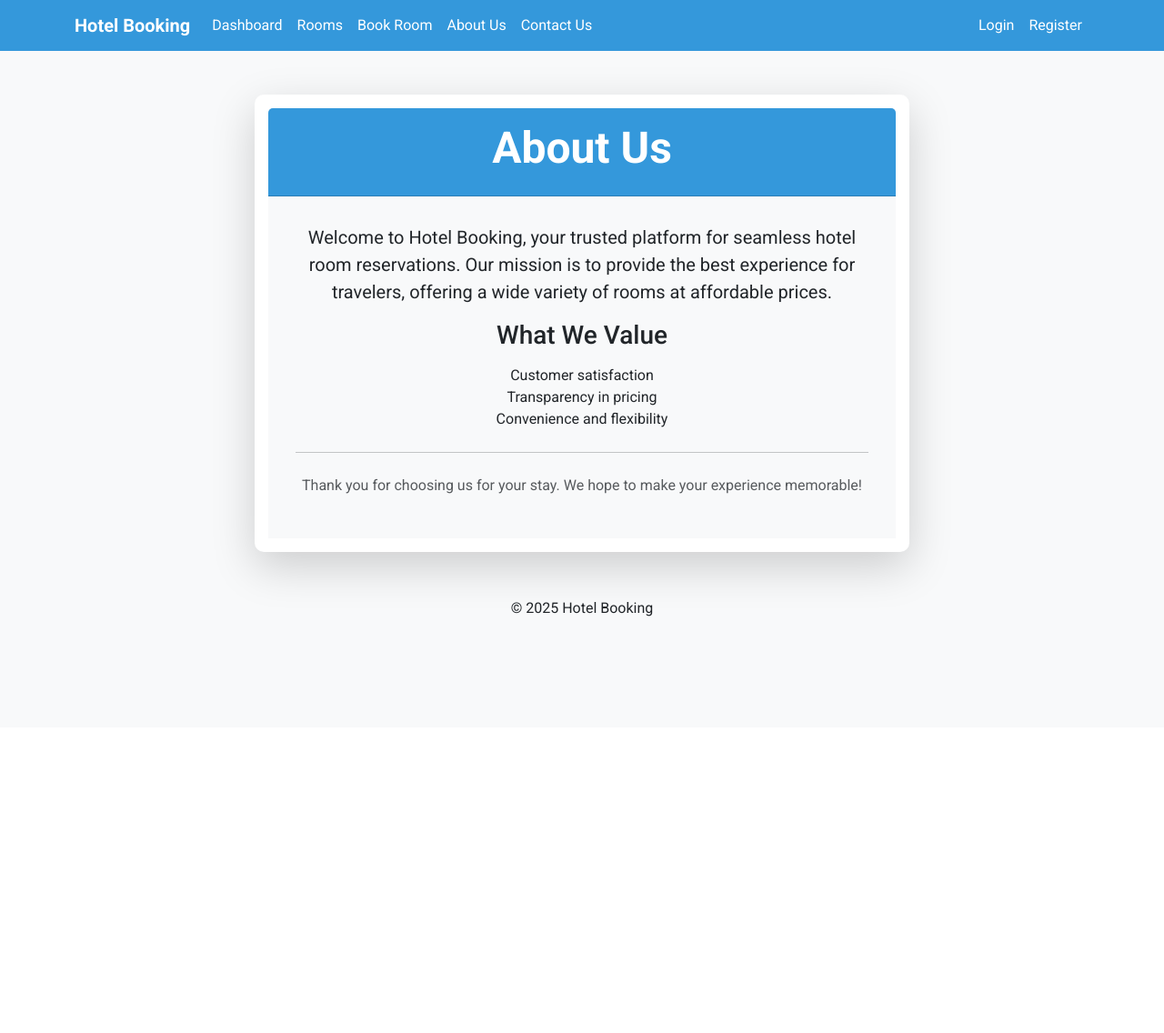
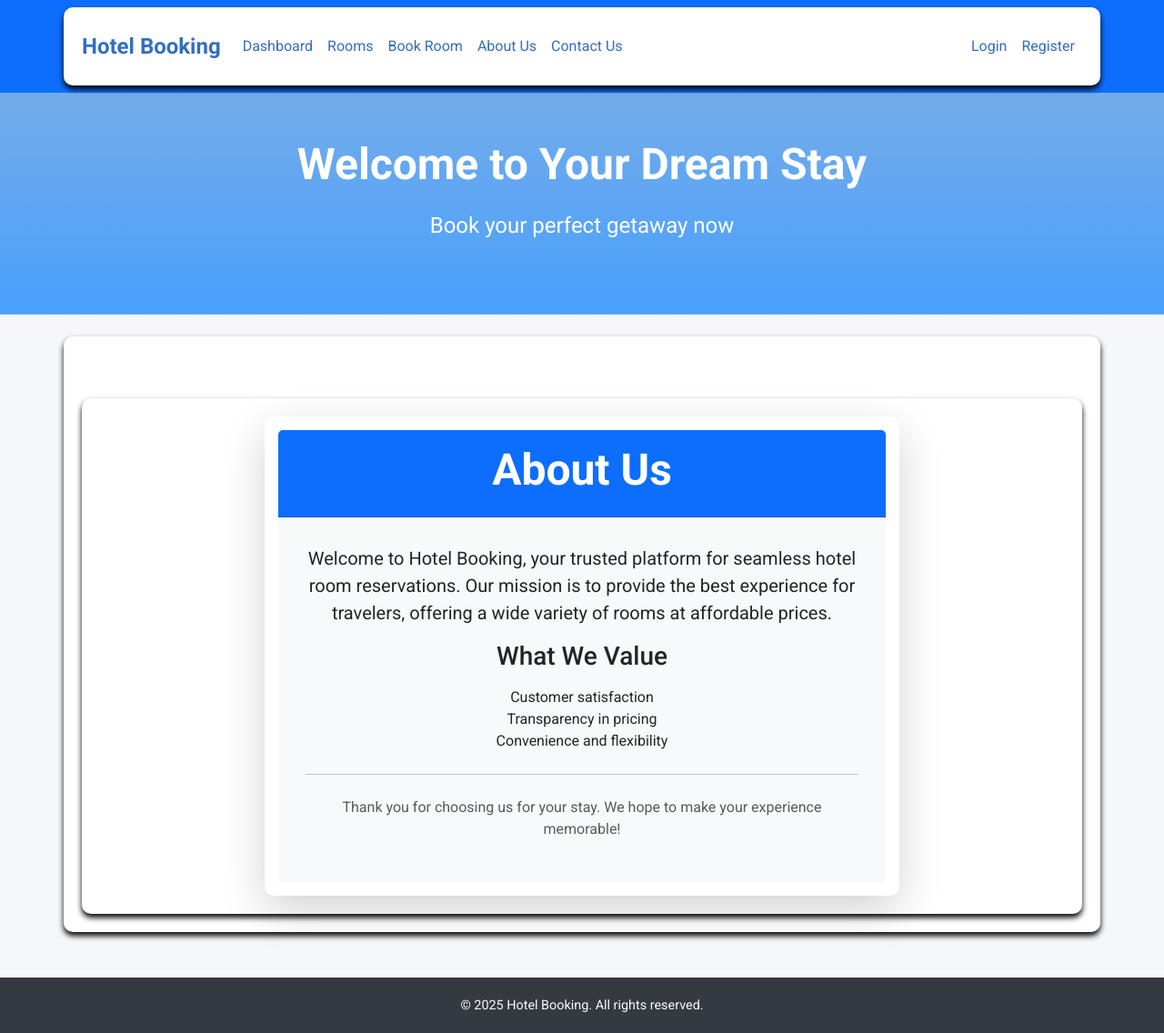
Before and after one commit to Korngmeng-Taing/Hotel-User-Booking, a Django app: page /about-us/ in a window 1280 px wide. Shown: the whole page at 91% size. Before the commit the page ends 678 px from the top, so only its background shows below. Run offline with Django 5.2, Linux system fonts and the light colour scheme; some libraries are stand-ins or nearby versions.

Commit message:
Your commit message

```diff
--- a/Hotel_booking/bookings/templates/bookings/main.html
+++ b/Hotel_booking/bookings/templates/bookings/main.html
@@ -15,25 +15,130 @@
     <!-- Google Fonts -->
     <link href="https://fonts.googleapis.com/css2?family=Roboto:wght@400;500;700&display=swap" rel="stylesheet">
     <style>
+        /* General Body Styling */
         body {
             font-family: 'Roboto', sans-serif;
+            background-color: #f5f7fa;
+            margin: 0;
+            padding: 0;
         }
 
-        .bg-primary {
-            background-color: #3498db !important;
+        /* Navbar Styling */
+        .navbar {
+            background-color: #72a1d1;
         }
 
+        .navbar-brand {
+            font-weight: 700;
+            font-size: 1.5rem;
+            color: #336ec0 !important;
+        }
+
+        .navbar-nav .nav-link {
+            radius: 25px;
+            border-radius: 25px;
+            color: #336ec0 !important;
+        }
+
+        .navbar-nav .nav-link:nth-child(1) {
+            radius: 25px;
+            color: #336ec0 !important; /* Tomato */
+        }
+
+        .navbar-nav .nav-link:nth-child(2) {
+
+            color: #3cb371 !important; /* Medium Sea Green */
+        }
+
+        .navbar-nav .nav-link:hover {
+            background-color: #d0e7ff; /* Light Blue */
+        }
+
+        .navbar-nav .nav-link:active {
+            border-radius: 25px; /* Change the shape of the menu item */
+            radius: 25px; /* Optional: Change the shape of the menu item */
+            background-color: #e0e0e0; /* Optional: Change background color on click */
+        }
+
+        /* Footer Styling */
         .footer {
-            background-color: #f8f9fa;
+            background-color: #343a40;
+            color: #f8f9fa;
             padding: 20px 0;
-            margin-top: 30px;
+            margin-top: 50px;
+        }
+
+        .footer p {
+            margin: 0;
+            font-size: 0.9rem;
+        }
+
+        /* Container Styling */
+        .container {
+            padding: 20px;
+            background: #fff;
+            border-radius: 10px;
+            box-shadow: 0 4px 6px #000000;
+        }
+
+        /* Buttons Styling */
+        .btn-primary {
+            background-color: #007bff; /* Bootstrap primary color */
+            border: none;
+            border-radius: 5px;
+            color: #fff;
+            transition: background-color 0.3s ease;
+        }
+
+        .btn-primary:hover {
+            background-color: #0056b3; /* Darker shade of primary color */
+        }
+
+        /* Form Elements */
+        .form-control {
+            border-radius: 5px;
+            border: 1px solid #ced4da;
+            padding: 10px;
+            transition: border-color 0.3s ease;
+        }
+
+        .form-control:focus {
+            border-color: #007bff;
+            box-shadow: 0 0 5px rgba(0, 123, 255, 0.5);
+        }
+
+        /* Hero Section */
+        .hero {
+            background: linear-gradient(rgba(60, 140, 226, 0.7), rgba(0, 123, 255, 0.7)), url('https://via.placeholder.com/1920x600');
+            background-size: cover;
+            background-position: center;
+            color: #fff;
+            padding: 50px 20px;
+            text-align: center;
+        }
+
+        .hero h1 {
+            font-size: 3rem;
+            font-weight: 700;
+            margin-bottom: 20px;
+        }
+
+        .hero p {
+            font-size: 1.5rem;
+            margin-bottom: 30px;
         }
     </style>
 </head>
 
 <body>
-    <!-- Include Navbar -->
+    <!-- Navbar -->
     {% include 'bookings/navbar.html' %}
+
+    <!-- Hero Section -->
+    <div class="hero">
+        <h1>Welcome to Your Dream Stay</h1>
+        <p>Book your perfect getaway now</p>
+    </div>
 
     <!-- Main Content -->
     <div class="container mt-4">
@@ -42,7 +147,7 @@
 
     <!-- Footer -->
     <footer class="footer text-center">
-        <p>&copy; 2025 Hotel Booking</p>
+        <p>&copy; 2025 Hotel Booking. All rights reserved.</p>
     </footer>
 
     <!-- JavaScript -->
```
Also changed, not shown: Hotel_booking/db.sqlite3.
